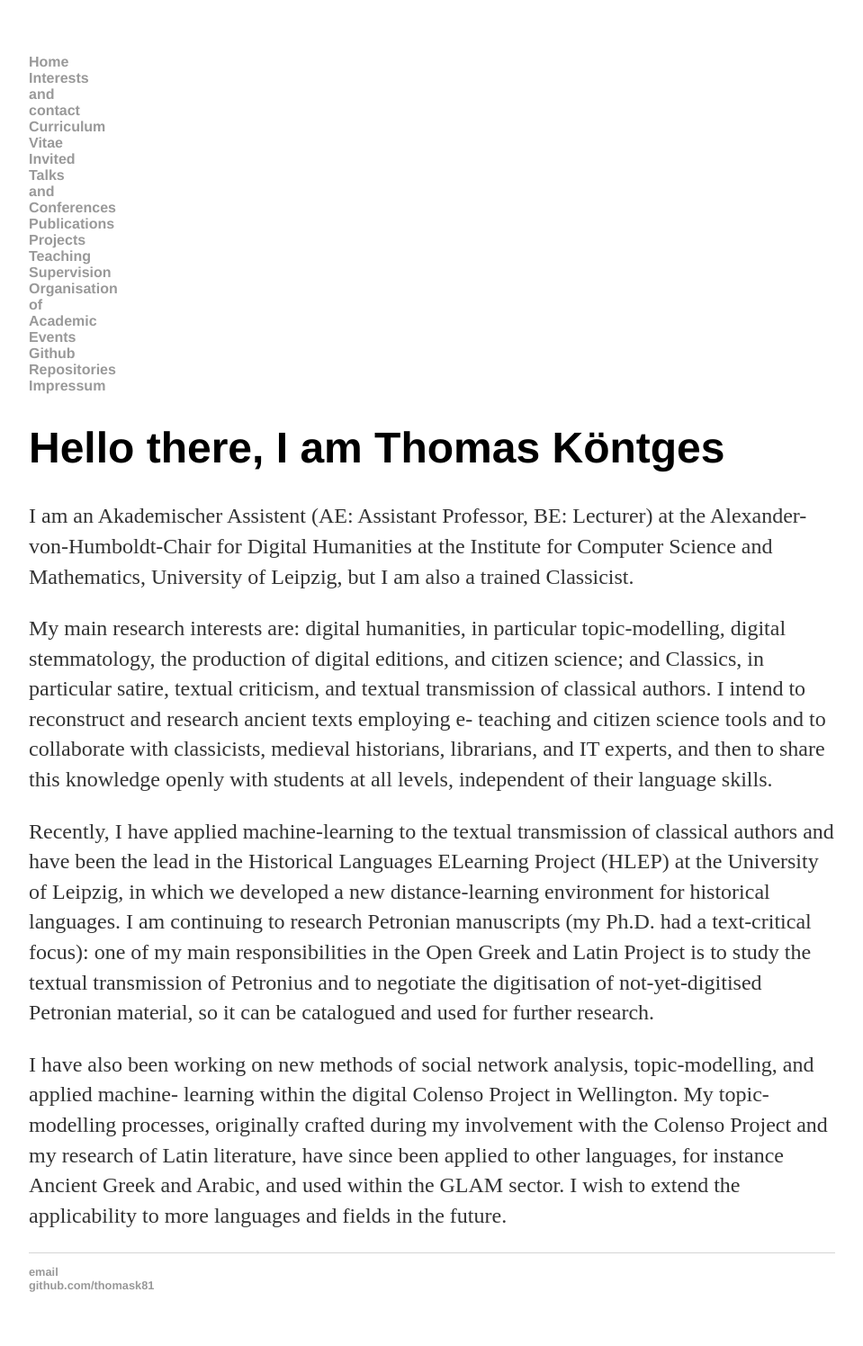
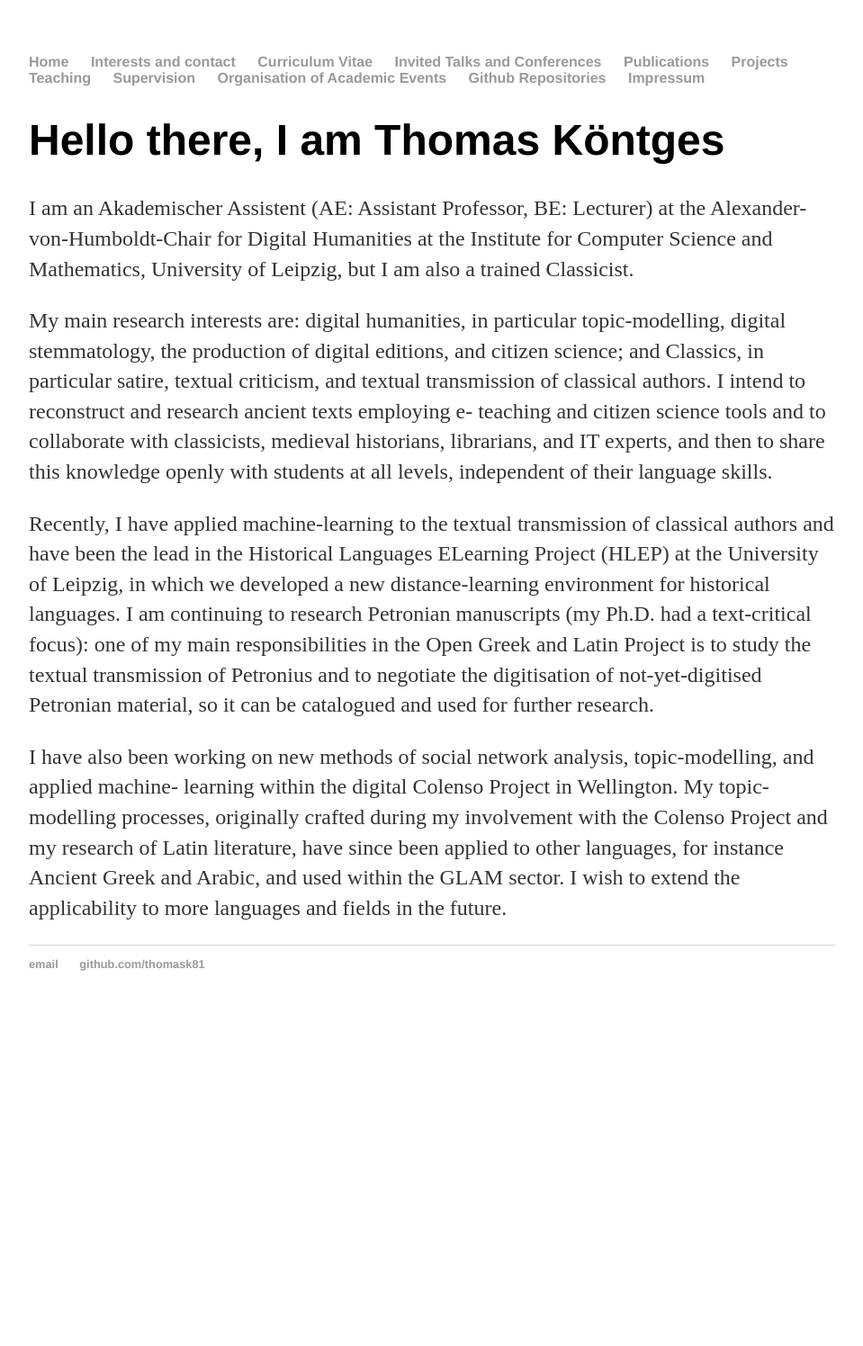
Before and after one commit to ThomasK81/thomask81.github.io, a Jekyll site: the page built from index.html, in a window 1280 px wide. Shown: the whole page at 90% size, without its empty margins (160-1119 px from the left). Built offline with Jekyll 4.4.1, drawn with Linux system fonts in a browser that asks for light colours; after the commit the page ends 1139 px from its top, so only the background shows below that.

Commit message:
Update main.css

```diff
--- a/css/main.css
+++ b/css/main.css
@@ -3,15 +3,14 @@ body {
     width: 70%;
 }
 nav ul, footer ul {
-    font-family:'Helvetica', 'Arial', 'Sans-Serif';
+    font-size: 1em;
+    font-family: 'Helvetica', 'Arial', 'Sans-Serif';
     padding: 0px;
     list-style: none;
-    font-weight: bold;
-}
+    font-weight: bold; }
 nav ul li, footer ul li {
-    display: block;
-    width: 60px;
-}
+    display: inline;
+    margin-right: 20px; }
 a {
     text-decoration: none;
     color: #999;
```
